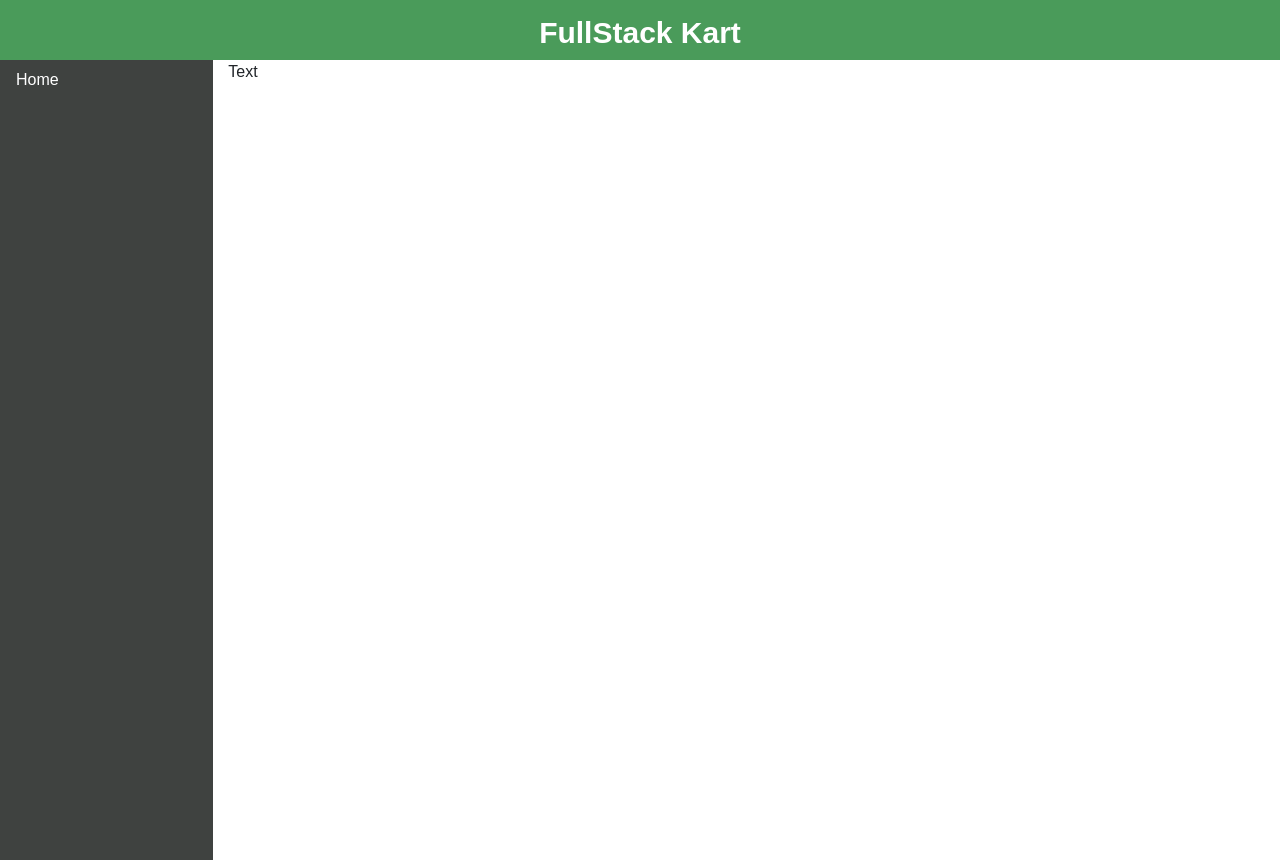
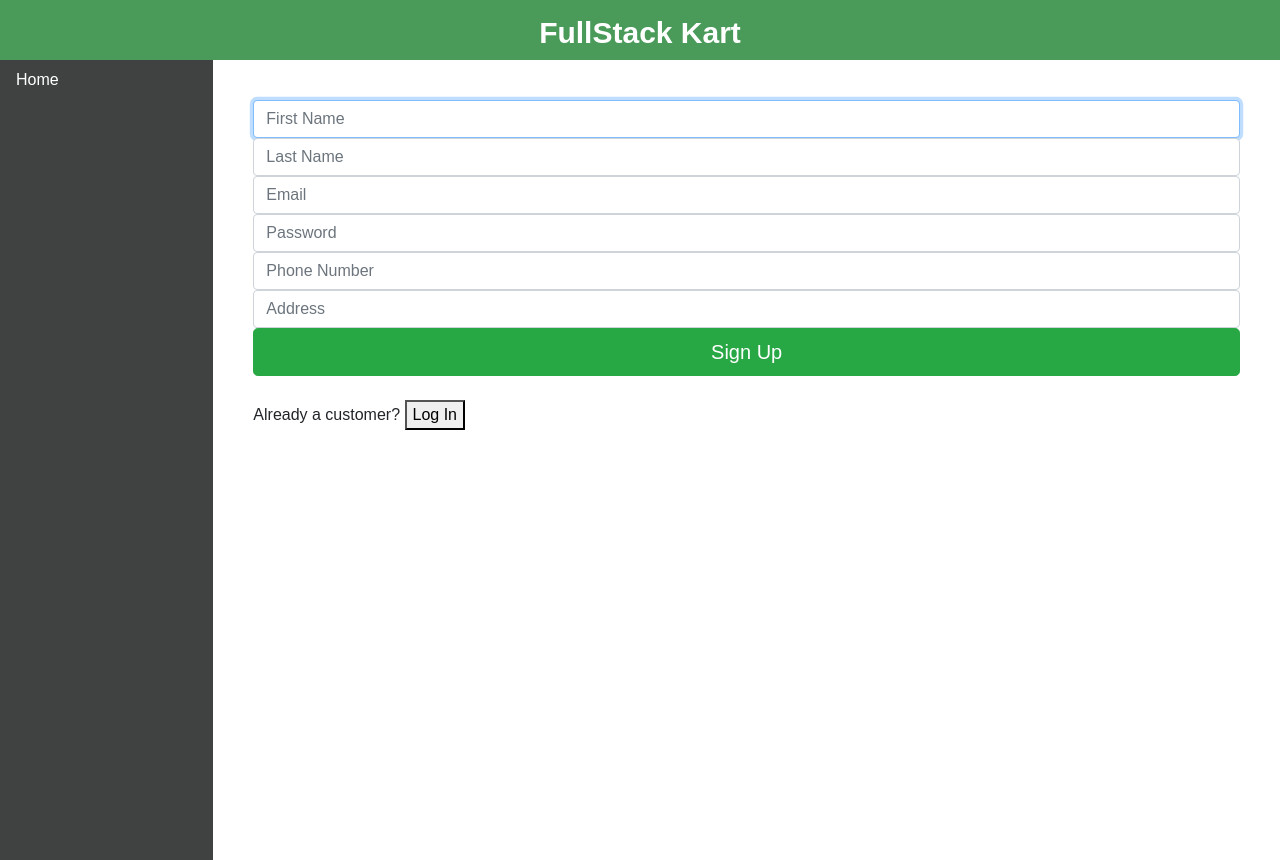
Before and after one commit to nochemargarita/Shopping-Kart, a Flask app: page / in a window 1280 px wide. Run offline with Flask 2, Linux system fonts and the light colour scheme; some libraries are stand-ins or nearby versions.

Commit message:
added password to the data model, hashed password before storing to db, login and signup is working. Just added a new file kart.

```diff
--- a/model.py
+++ b/model.py
@@ -13,6 +13,7 @@ class Customer(db.Model):
     first_name = db.Column(db.String(100), nullable=False)
     last_name = db.Column(db.String(100), nullable=False)
     email = db.Column(db.String(200), nullable=False)
+    password = db.Column(db.String(200), nullable=False)
     phone = db.Column(db.String(10), nullable=True)
     address = db.Column(db.String(250), nullable=True)
 
@@ -60,6 +61,7 @@ class Cart(db.Model):
 
 def connect_to_db(app):
     """Connect the database to Flask app."""
+
     app.config["SQLALCHEMY_DATABASE_URI"] = "PostgreSQL:///kart"
     app.config["SQLALCHEMY_TRACK_MODIFICATIONS"] = False
     db.app = app
--- a/server.py
+++ b/server.py
@@ -1,11 +1,14 @@
 from jinja2 import StrictUndefined
 from flask import Flask, render_template, redirect, flash, session, request
+from model import connect_to_db, db, Customer, Product, Cart
+from werkzeug.security import generate_password_hash, check_password_hash
 # from flask_debugtoolbar import DebugToolbarExtension
 
 app = Flask(__name__)
 
 app.secret_key = "ABC"
 app.jinja_env.undefined = StrictUndefined
+
 
 @app.route('/')
 def homepage():
@@ -17,15 +20,18 @@ def homepage():
         return render_template('homepage.html')
 
 
-@app.route('/sign-up', methods=['POST'] )
-def sign_up_form():
+@app.route('/signup', methods=['POST'])
+def sign_up():
     """Process sign-up using POST request."""
+    print 'getting there'
+    first_name = request.form['first_name']
+    last_name = request.form['last_name']
+    email = request.form['email']
+    password = request.form['password']
+    phone = request.form['phone']
+    address = request.form['address']
 
-    first_name = request.form.get('first_name')
-    last_name = request.form.get('last_name')
-    email = request.form.get('email')
-    phone = request.form.get('phone')
-    address = request.form.get('address')
+    hashed_password = generate_password_hash(password)
 
     already_customer = db.session.query(Customer).filter(Customer.email == email).first()
 
@@ -37,6 +43,7 @@ def sign_up_form():
         customer = Customer(first_name=first_name,
                             last_name=last_name,
                             email=email,
+                            password=hashed_password,
                             phone=phone,
                             address=address)
 
@@ -46,7 +53,41 @@ def sign_up_form():
 
     return render_template('kart.html')
 
+
+@app.route('/login', methods=['POST'])
+def login():
+    """Process customer's entered email and password and confirm."""
+
+    email = request.form['email']
+    password = request.form['password']
+
+    already_customer = db.session.query(Customer).filter(Customer.email == email).first()
+
+    if already_customer:
+        checked_hashed = check_password_hash(already_customer.password, password)
+        if checked_hashed:
+            name = already_customer.first_name.capitalize()
+            flash('Welcome to Kart, {}!'.format(name))
+            session['email'] = email
+            return render_template('kart.html')
+        else:
+            flash('Your password didn\'t match the email')
+            return redirect('/')
+
+    else:
+        flash('Please check your email and password.')
+        return redirect('/')
+
+
+@app.route('/kart')
+def kart():
+    """Search for products/items."""
+    return render_template('kart.html')
+
 if __name__ == "__main__":
+    connect_to_db(app)
+    app.config["SQLALCHEMY_DATABASE_URI"] = "PostgreSQL:///kart"
+    app.config["SQLALCHEMY_TRACK_MODIFICATIONS"] = False
     app.debug = True
     app.jinja_env.auto_reload = app.debug
     app.run(host='0.0.0.0')
--- a/static/css/base.css
+++ b/static/css/base.css
@@ -41,3 +41,13 @@ li a:hover:not(.active) {
     background-color: #3f4240;
     height: 100vh;
 }
+
+.col-10 {
+    padding: 40px;
+}
+
+
+.search-add {
+    width: 70%;
+    display: inline;
+}
--- a/templates/homepage.html
+++ b/templates/homepage.html
@@ -1,6 +1,40 @@
 {% extends 'base.html' %}
 
 {% block body %}
+    <form action='/signup' class='signup' method='POST'>
+        <input type='text' class='form-control' name='first_name' placeholder='First Name' required autofocus>
+        <input type='text' class='form-control' name='last_name' placeholder='Last Name' required>
+        <input type='email' class='form-control' name='email' placeholder='Email' required>
+        <input type='password' class='form-control' name='password' placeholder='Password' required>
+        <input type='text' class='form-control' maxlength='10' name='phone' placeholder='Phone Number' required>
+        <input type='text' class='form-control' name='address' placeholder='Address' required>
 
-    Text
+        <input type="submit" value="Sign Up" class="btn btn-success btn-lg btn-primary btn-block">
+    </form>
+
+    <br>
+
+    <span id='login'>Already a customer? <button>Log In</button></span>
+
+    <form action='/login' class='login' method='POST' hidden='true'>
+        <input type='email' class='form-control' name='email' placeholder='Email' required autofocus>
+        <input type='password' class='form-control' name='password' placeholder='Password' required>
+
+        <input type="submit" value="Log In" class="btn btn-success btn-lg btn-primary btn-block">
+    </form>
+
+    <script src="https://code.jquery.com/jquery-3.3.1.slim.min.js" integrity="sha384-q8i/X+965DzO0rT7abK41JStQIAqVgRVzpbzo5smXKp4YfRvH+8abtTE1Pi6jizo" crossorigin="anonymous"></script>
+    <script src="https://cdnjs.cloudflare.com/ajax/libs/popper.js/1.14.3/umd/popper.min.js" integrity="sha384-ZMP7rVo3mIykV+2+9J3UJ46jBk0WLaUAdn689aCwoqbBJiSnjAK/l8WvCWPIPm49" crossorigin="anonymous"></script>
+    <script src="https://stackpath.bootstrapcdn.com/bootstrap/4.1.3/js/bootstrap.min.js" integrity="sha384-ChfqqxuZUCnJSK3+MXmPNIyE6ZbWh2IMqE241rYiqJxyMiZ6OW/JmZQ5stwEULTy" crossorigin="anonymous"></script>
+    <script type="text/javascript">
+
+        $('#login').click(function(evt) {
+            evt.preventDefault();
+            $('.signup').attr('hidden', true);
+            $('#login').attr('hidden', true);
+            $('.login').attr('hidden', false);
+
+        })
+
+    </script>
 {% endblock %}
```
Also changed, not shown: templates/kart.html (added, +15 -0 lines).
